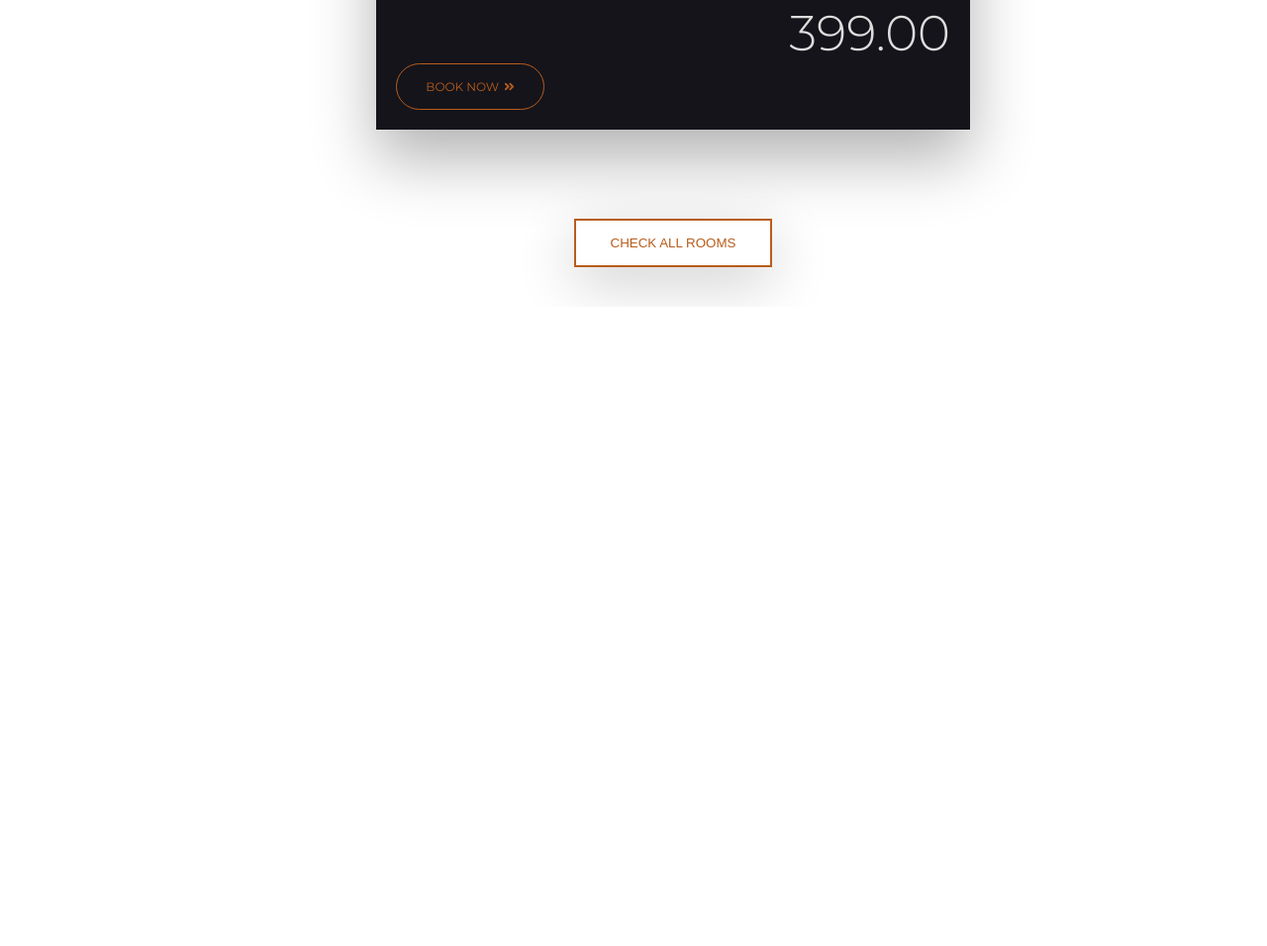
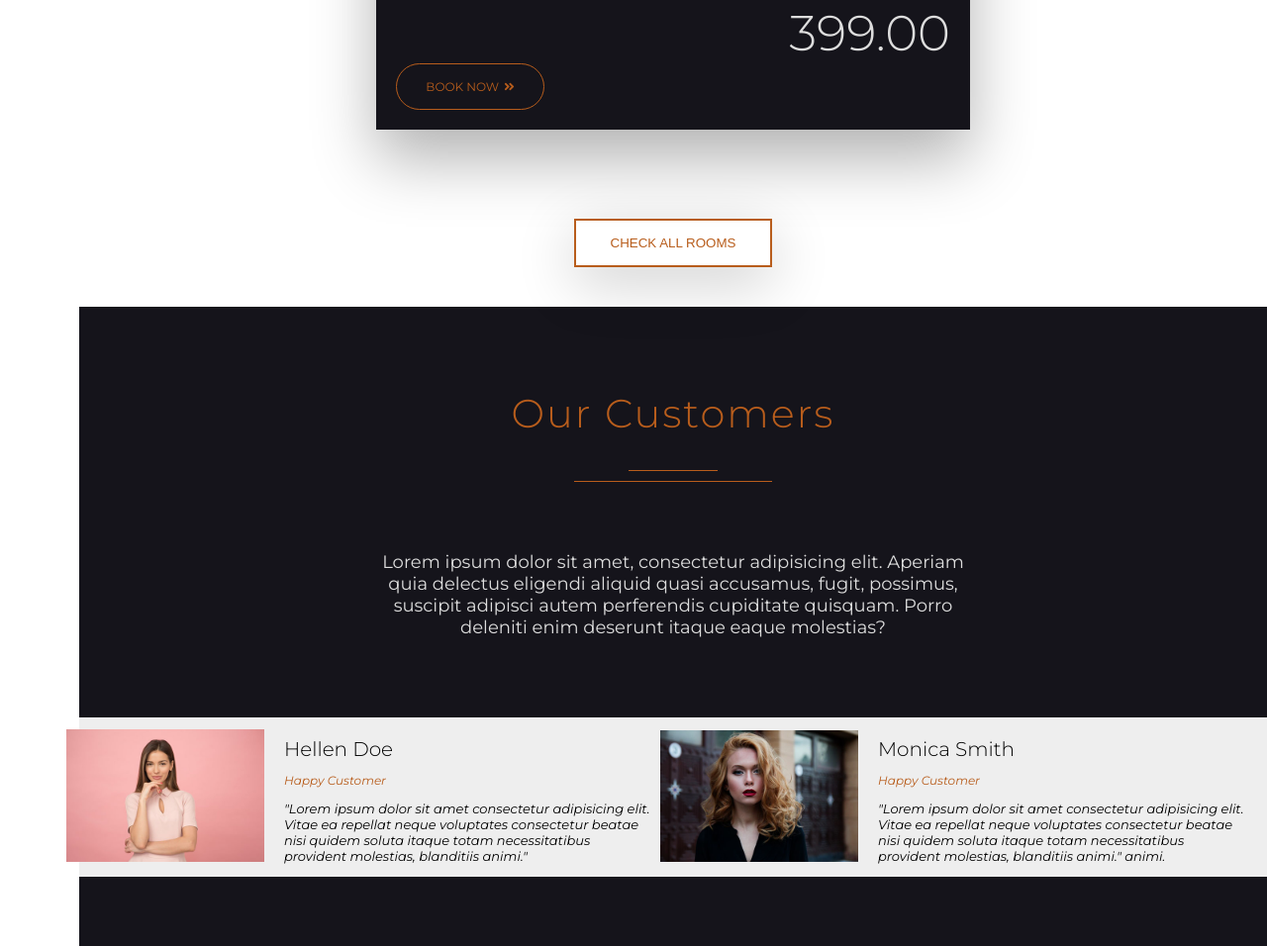
Before and after one commit to SmithWebDev/Grand-Hotel, a plain HTML site: page index.html in a window 1280 px wide. Shown: the part 4531-5487 px from the top of the page at 99% size. Before the commit the page ends 4841 px from the top, so only its background shows below. Drawn offline with Linux system fonts and the light colour scheme.

Commit message:
Customer section completed

```diff
--- a/index.html
+++ b/index.html
@@ -157,7 +157,41 @@
 		</section>
 		<!-- End of rooms -->
 
-
+		<!-- Customers -->
+		<section class="customer">
+			<div class="common-header">
+				<h1 class="common-heading">Our Customers</h1>
+				<div class="underline">
+					<div class="small-underline"></div>
+					<div class="big-underline"></div>
+				</div>
+			</div>
+			<p class="customer-paragraph">Lorem ipsum dolor sit amet, consectetur adipisicing elit. Aperiam quia delectus eligendi
+				aliquid quasi accusamus, fugit, possimus, suscipit adipisci autem perferendis cupiditate quisquam. Porro deleniti
+				enim deserunt itaque eaque molestias?</p>
+			<div class="customer-card-wrapper">
+				<div class="customer-card">
+					<div class="customer-image-wrapper">
+						<img src="dist/img/customer-1.jpeg" alt="" class="customer-image">
+					</div>
+					<div class="customer-info">
+						<h3 class="customer-fullname">Hellen Doe</h3>
+						<p class="customer-paragraph-1">Happy Customer</p>
+						<p class="customer-paragraph-2">"Lorem ipsum dolor sit amet consectetur adipisicing elit. Vitae ea repellat neque voluptates consectetur beatae nisi quidem soluta itaque totam necessitatibus provident molestias, blanditiis animi."</p>
+					</div>
+				</div>
+				<div class="customer-card">
+					<div class="customer-image-wrapper"><img src="dist/img/customer-2.jpeg" alt="" class="customer-image"></div>
+					<div class="customer-info">
+						<h3 class="customer-fullname">Monica Smith</h3>
+						<p class="customer-paragraph-1">Happy Customer</p>
+						<p class="customer-paragraph-2">"Lorem ipsum dolor sit amet consectetur adipisicing elit. Vitae ea repellat neque voluptates consectetur beatae nisi quidem soluta itaque totam necessitatibus provident molestias, blanditiis animi."
+							animi.</p>
+					</div>
+				</div>
+			</div>
+		</section>
+		<!-- End of Customers -->
 
 
 </body>
--- a/style.sass
+++ b/style.sass
@@ -403,5 +403,49 @@ body
 
   &-image
     width: 100%
+// End of rooms
 
-// End of rooms
+// customers
+.customer
+  margin-left: 8rem
+  padding-bottom: 7rem
+  background-color: #15141b
+  &-paragraph
+    font-size: 1.8rem
+    color: #dddddd
+    width: 50%
+    margin: 2rem auto 8rem auto
+    text-align: center
+  &-card-wrapper
+    display: flex
+    justify-content: space-evenly
+
+  &-card
+    background-color: #eeeeee
+    width: 60rem
+    display: flex
+
+  &-image
+    width: 20rem
+    margin-left: -1.3rem
+    &-wrapper
+      margin: auto 0
+
+  &-info
+    padding: 0 2rem
+
+  &-fullname
+    font-size: 2rem
+    font-weight: 300
+    margin-bottom: 0
+
+  &-paragraph
+    &-1
+      font-size: 1.2rem
+      font-style: italic
+      color: #b85d1c
+    &-2
+      font-size: 1.3rem
+      font-style: italic
+
+// End of customers
```
Also changed, not shown: dist/css/style.min.css.
